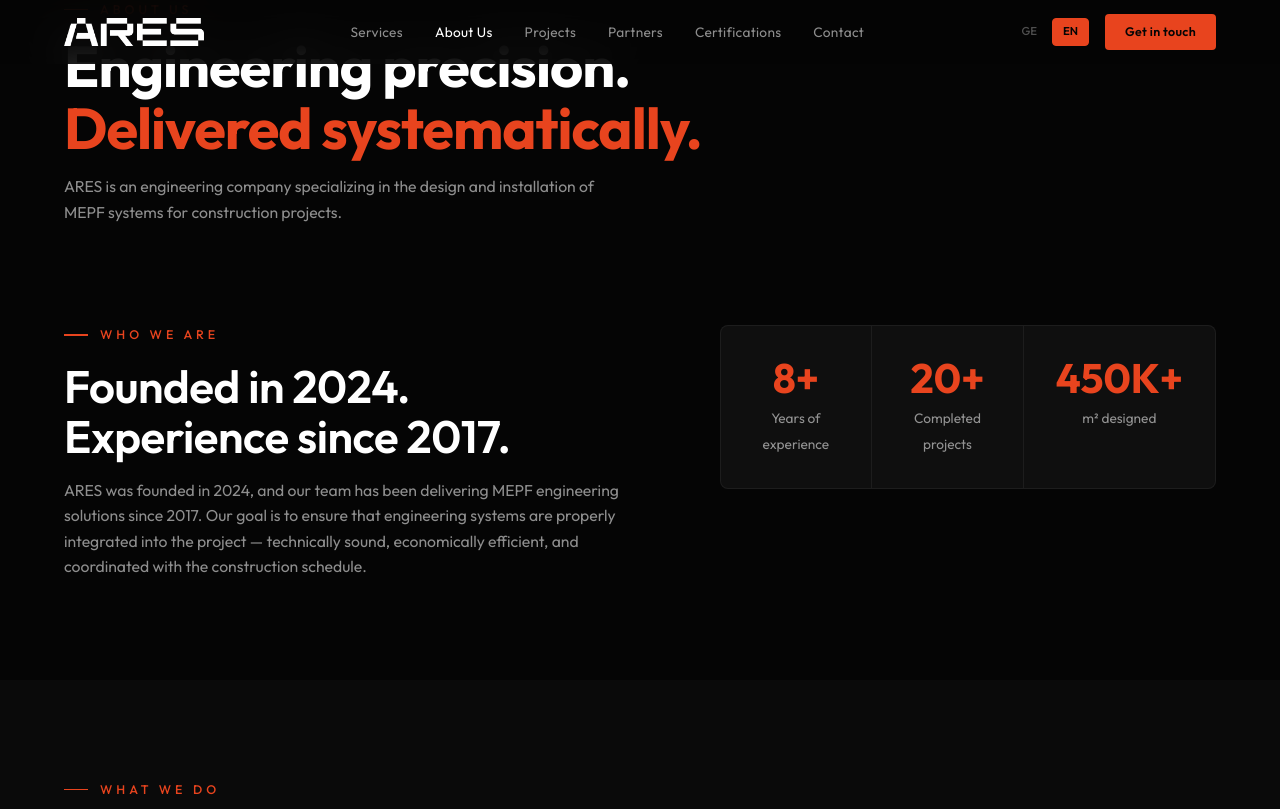
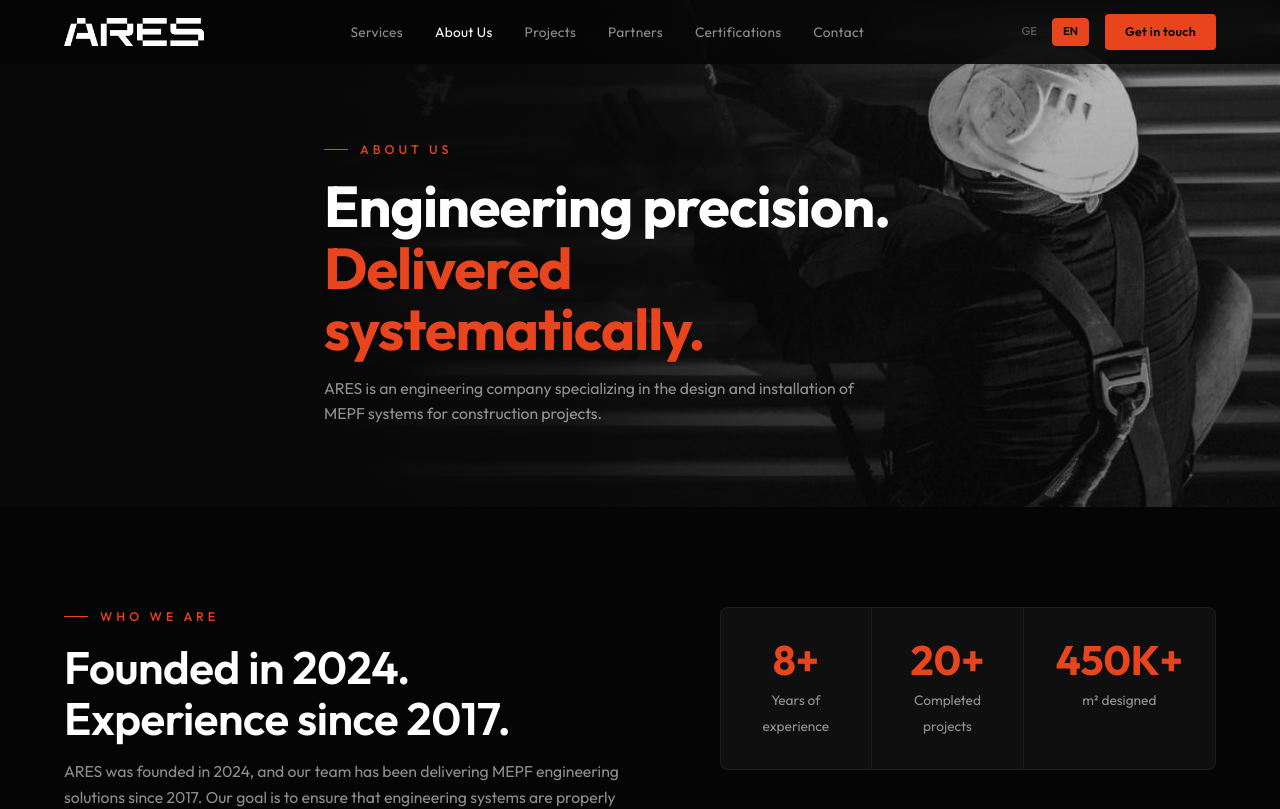
Before and after one commit to lukasturua9444/ares-ge, a Next.js app: page /about in a window 1280 px wide. Shown: the top 809 px of the page. Built offline with nearby package versions, Linux system fonts and the light colour scheme.

Commit message:
Topic 8: Add about-hero CSS rules

```diff
--- a/src/app/globals.css
+++ b/src/app/globals.css
@@ -358,6 +358,39 @@
   position: relative;
   background: var(--dark);
 }
+
+.about-hero {
+  position: relative;
+  min-height: 480px;
+  overflow: hidden;
+  background-color: #080808;
+  padding: 140px 0 80px;
+}
+.about-hero-photo {
+  position: absolute;
+  inset: 0;
+  background-image: url('/images/about-hero-rappelling.jpg');
+  background-size: cover;
+  background-position: center right;
+  z-index: 0;
+}
+.about-hero-overlay {
+  position: absolute;
+  inset: 0;
+  background: linear-gradient(to right, #080808 0%, #080808 25%, rgba(8,8,8,0.85) 45%, rgba(8,8,8,0) 75%);
+  z-index: 1;
+}
+.about-hero-inner {
+  position: relative;
+  z-index: 2;
+  max-width: 680px;
+}
+@media (max-width: 720px) {
+  .about-hero { min-height: 400px; padding: 120px 0 60px; }
+  .about-hero-overlay {
+    background: linear-gradient(to bottom, rgba(8,8,8,0.55) 0%, rgba(8,8,8,0.85) 60%, #080808 100%);
+  }
+}
 .page-header::after {
   content: '';
   position: absolute;
```
